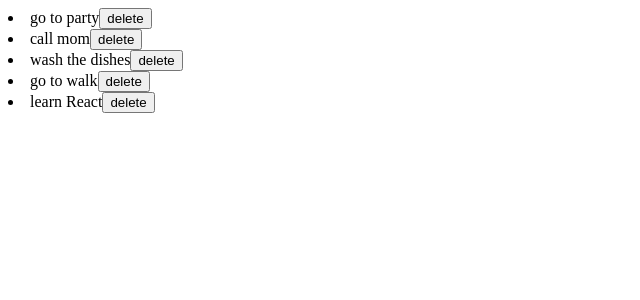
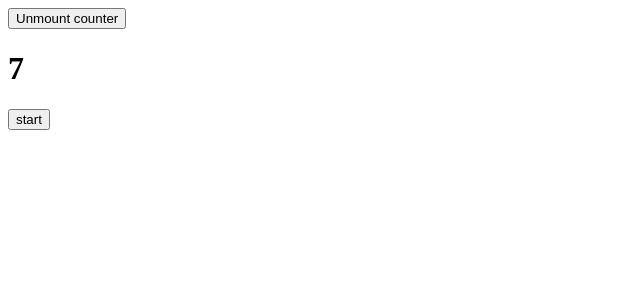
Before and after one commit to Soifka/09.12.2022-cra, a React (Create React App) app: page / in a window 1280 px wide. Shown: the top 300 px of the page, without its empty margins (0-640 px from the left). Built offline with nearby package versions, Linux system fonts and the light colour scheme.

Commit message:
Lifecycles of react component

```diff
--- /dev/null
+++ b/src/components/Counter/Counter.js
@@ -0,0 +1,57 @@
+import React from "react";
+
+class Counter extends React.Component {
+  constructor(props) {
+    super(props);
+    console.log("constructor");
+
+    this.state = {
+      count: 0,
+    };
+
+    this.intervalId = null;
+  }
+
+  start = () => {
+    this.intervalId = setInterval(() => {
+      const { count } = this.state;
+
+      this.setState({
+        count: count+1
+      });
+    }, 1000);
+  }
+
+  componentDidMount() {
+    this.start();
+    console.log("componentDidMount");
+  }
+
+  componentDidUpdate() {
+    console.log("componentDidUpdate");
+  }
+
+  shouldComponentUpdate() {
+    console.log("shouldComponentUpdate");
+    return true;
+  }
+
+  componentWillUnmount() {
+    clearInterval(this.intervalId);
+    console.log('I died');
+  }
+
+  render() {
+    console.log("render");
+    return (
+      <>
+        <h1 onClick={() => {this.setState({ count: 1 })}}>
+          {this.state.count}
+        </h1>
+        <button>start</button>
+      </>
+    );
+  }
+}
+
+export default Counter;
--- /dev/null
+++ b/src/components/Counter/CounterPage.js
@@ -0,0 +1,23 @@
+import React from "react";
+import Counter from "./Counter";
+
+class CounterPage extends React.Component {
+    constructor(props) {
+        super(props);
+
+        this.state = {
+            mount: true
+        }
+    }
+
+    render() {
+        return (
+            <>
+            <button onClick={() => {this.setState({mount: !this.state.mount})}}>Unmount counter</button>
+            {this.state.mount ? <Counter /> : null}
+            </>
+        )
+    }
+}
+
+export default CounterPage;
--- a/src/index.js
+++ b/src/index.js
@@ -2,15 +2,17 @@
 import ReactDOM from 'react-dom/client';
 //import App from './components/App/App';
 //import AlohaDashboard from './components/AlohaDashboard/AlohaDashboard';
-import ToDoList from './components/ToDoList/ToDoList';
+//import ToDoList from './components/ToDoList/ToDoList';
 //import Scene from './components/Scene.js/Scene';
+import CounterPage from './components/Counter/CounterPage';
 
 const root = ReactDOM.createRoot(document.getElementById('root'));
 root.render(
   <>
       {/* <App /> */}
       {/* <AlohaDashboard /> */}
-      <ToDoList />
+      {/* <ToDoList /> */}
       {/* <Scene /> */}
+      <CounterPage />
   </>
 );
```
